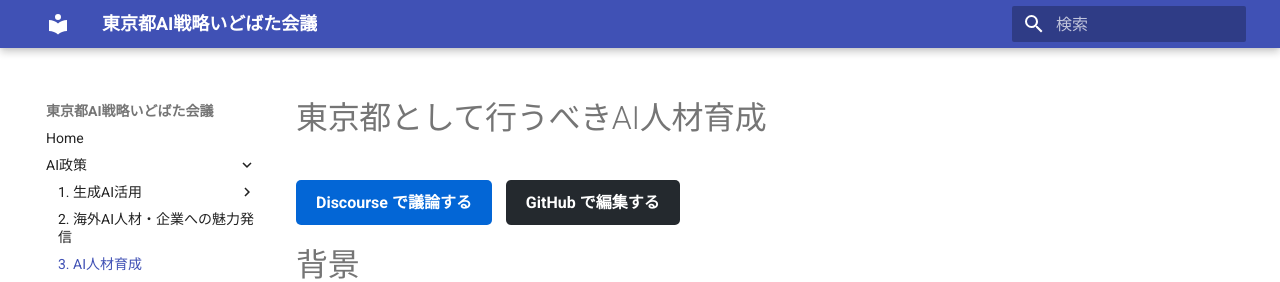
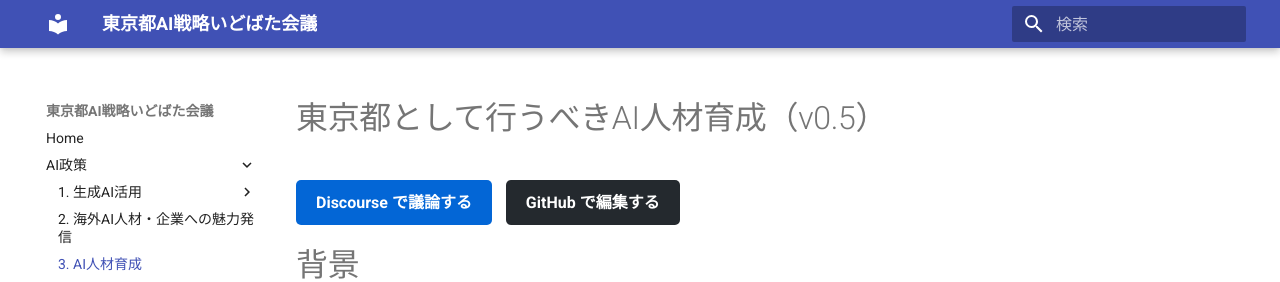
Before and after one commit to takahiroanno2024/2025_ai_idobatakaigi_output, an MkDocs documentation site: the page built from docs/3_AI人材育成.md, in a window 1280 px wide and 900 px high. Shown: the top 282 px of the window. Built offline with MkDocs 1.6.1 and Material for MkDocs 9.7.7, drawn with Linux system fonts in a browser that asks for light colours.

Commit message:
Update 3_AI人材育成.md

```diff
--- a/docs/3_AI人材育成.md
+++ b/docs/3_AI人材育成.md
@@ -1,4 +1,5 @@
-# 東京都として行うべきAI人材育成
+# 東京都として行うべきAI人材育成（v0.5）
+
 
 <div style="margin-bottom: 20px;">
 <a href="https://large-scale-conversation-sandbox.discourse.group/t/topic/366" style="display: inline-block; padding: 10px 20px; margin-right: 10px; background-color: #0366d6; color: white; text-decoration: none; border-radius: 5px; font-weight: bold;">Discourse で議論する</a>
```
